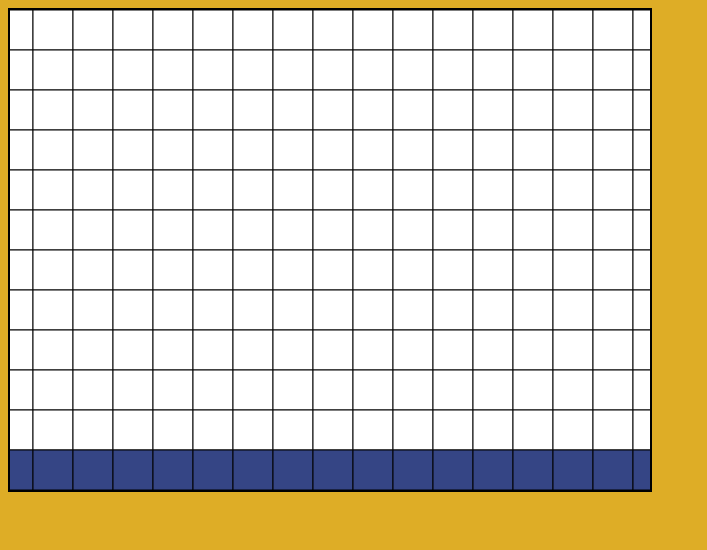
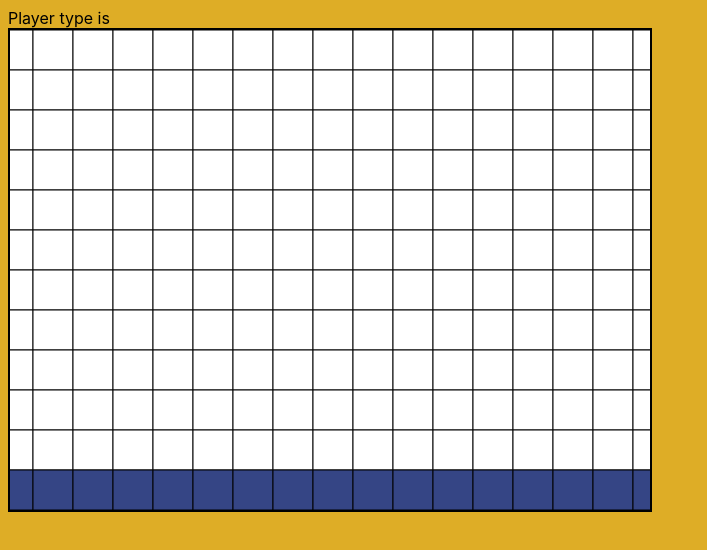
Before and after one commit to rebecca-millerr/cs21-platformer, a Next.js app in the folder web/: page /game in a window 1280 px wide. Shown: the top 550 px of the page, without its empty margins (0-707 px from the left). Built offline with nearby package versions, Linux system fonts and the light colour scheme.

Commit message:
Display player type on game page

```diff
--- a/web/src/pages/game.jsx
+++ b/web/src/pages/game.jsx
@@ -1,6 +1,7 @@
 import React, { useCallback, useEffect, useRef, useState } from 'react';
 
 import { Map, getDefaultMap } from 'components/map';
+import useStore from 'store';
 
 export default function Game() {
   // TODO: magically gets updates from erlang server and populates
@@ -26,8 +27,12 @@ export default function Game() {
     return () => cancelAnimationFrame(requestRef.current);
   }, [animate]);
 
+  const playerType = useStore((state) => state.playerType);
+
   return (
     <div>
+      Player type is {playerType}
+      <br />
       {/* TODO: update server state when col added to map */}
       <Map map={map} updateMap={setMap} time={timeElapsed} />
     </div>
```
